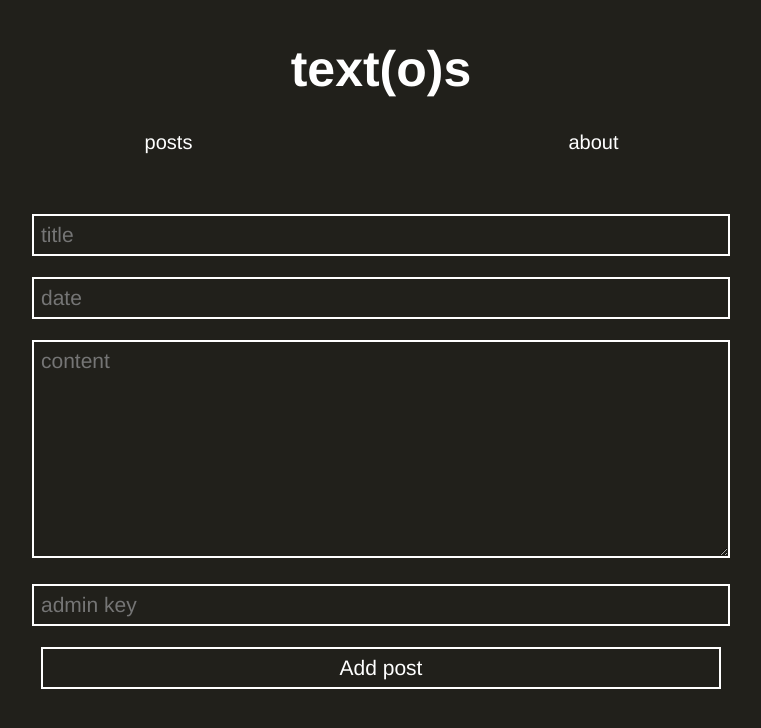
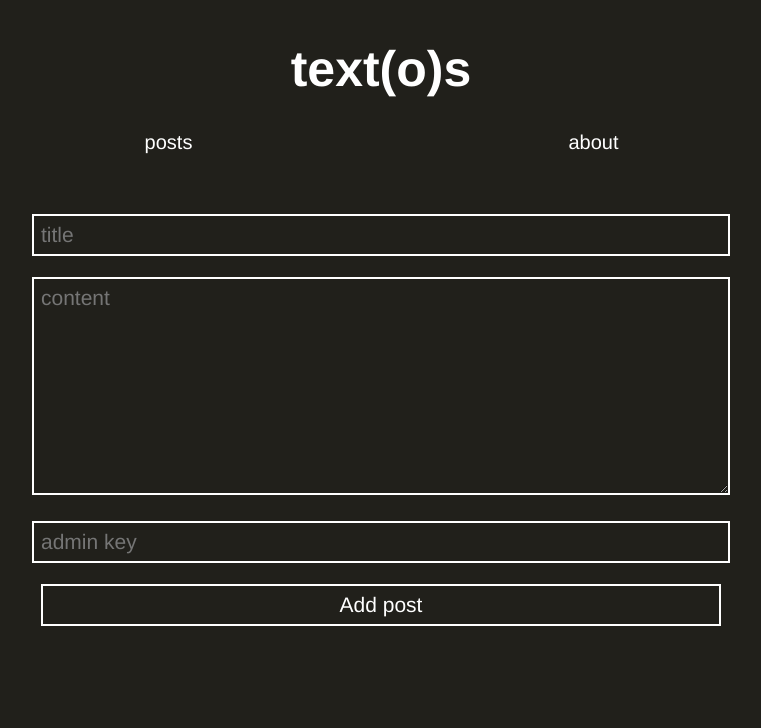
Before and after one commit to ness24000/blog, a Flask app: page /add_post in a window 1280 px wide. Shown: the top 728 px of the page, without its empty margins (259-1020 px from the left). Run offline with Flask 3, Linux system fonts and the light colour scheme.

Commit message:
[app] Update date field

```diff
--- a/app/forms.py
+++ b/app/forms.py
@@ -4,6 +4,5 @@ from wtforms import PasswordField, StringField, TextAreaField, validators
 
 class AddPostForm(FlaskForm):
     title = StringField("Title", [validators.input_required()])
-    date = StringField("Date", [validators.input_required()])
     content = TextAreaField("Content", [validators.input_required()])
     admin_key = PasswordField("Admin Key", [validators.input_required()])
--- a/app/posts_management.py
+++ b/app/posts_management.py
@@ -4,6 +4,8 @@ import re
 import sqlite3
 
 import markdown
+
+from app.utils import get_date
 
 
 def initialize_db(path_to_db: str):
@@ -27,7 +29,9 @@ def connect_to_db(path_to_db: str):
     return con.cursor()
 
 
-def add_post_to_db(title: str, date: str, content: str, path_to_db: str):
+def add_post_to_db(title: str, content: str, path_to_db: str):
+
+    date = get_date()
 
     IMG_PATTERN = r"!\[.*\]\("
     img_folder = title.lower().replace(" ", "_")
--- a/app/routes.py
+++ b/app/routes.py
@@ -36,7 +36,6 @@ def add_post():
         logger.debug(f"Adding post with title {form.title.data}")
         add_post_to_db(
             form.title.data,
-            form.date.data,
             form.content.data,
             app.config["PATH_TO_DB"],
         )
--- a/app/templates/add_post.html
+++ b/app/templates/add_post.html
@@ -6,7 +6,6 @@
 <form class="add_post_form" method="post">
   {{ form.hidden_tag() }}
   <p> {{ form.title(placeholder="title")}}</p>
-  <p> {{ form.date(placeholder="date") }}</p>
   <p> {{ form.content(placeholder="content") }}</p>
   <p> {{ form.admin_key(placeholder="admin key") }}</p>
   <input type="submit" value="Add post">
--- a/app/templates/index.html
+++ b/app/templates/index.html
@@ -5,8 +5,8 @@
 
 {% for post in posts %}
 
-<h2> <a class="post_link" href="/post/{{ post[0] }}"> {{ post[1] }} </a> </h2>
-<p> {{ post[2] }} </p>
+<h2 style="margin-bottom: 0;"> <a class="post_link" href="/post/{{ post[0] }}"> {{ post[1] }} </a> </h2>
+<p style="margin-top: 5px;"> {{ post[2] }} </p>
 <p>{{ post[4]|safe }}
  <a class="post_link" href="/post/{{ post[0] }}"> read more</a>
 </p>
--- a/app/utils.py
+++ b/app/utils.py
@@ -1,4 +1,5 @@
 import logging
+from datetime import date
 
 
 def get_logger(name: str, log_level: str = "WARNING"):
@@ -13,3 +14,7 @@ def get_logger(name: str, log_level: str = "WARNING"):
     logger.addHandler(stream_handler)
 
     return logger
+
+
+def get_date():
+    return date.today().strftime("%d %B %Y")
```
